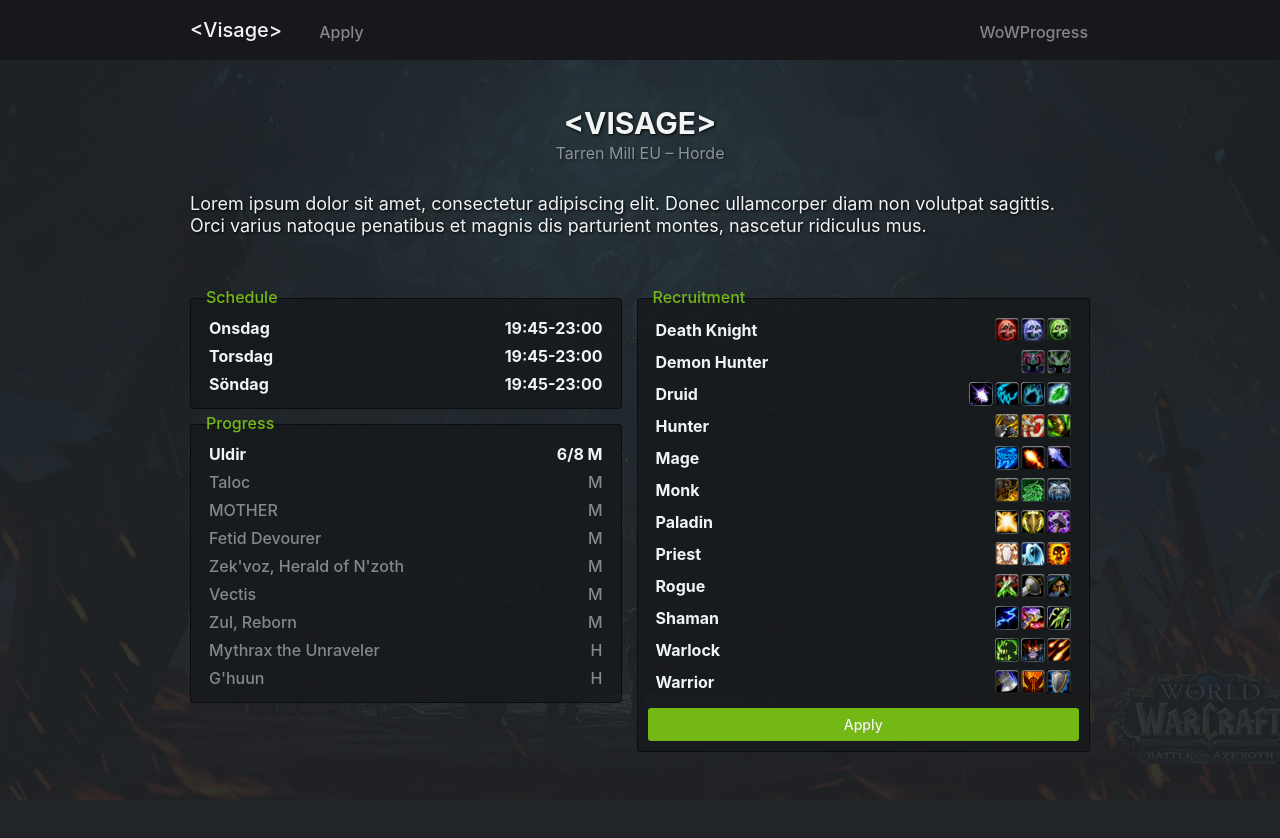
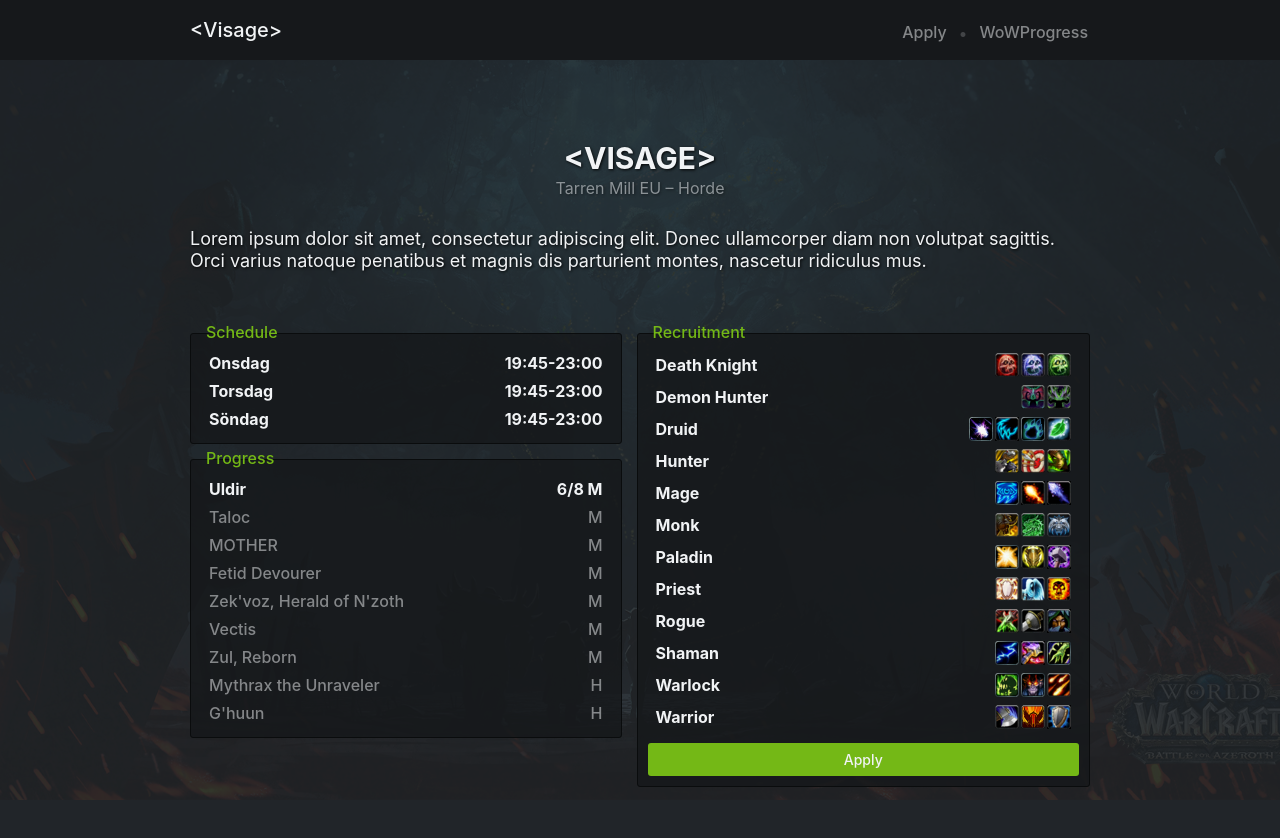
Before and after one commit to carlssonemil/visage, a Vue app: page / in a window 1280 px wide. Shown: the top 838 px of the page. Before the commit the page ends 817 px from the top, so only its background shows below. Built offline with nearby package versions, Linux system fonts and the light colour scheme; what vuefire would draw is missing.

Commit message:
:lipstick: Restructure background image

```diff
--- a/src/App.vue
+++ b/src/App.vue
@@ -4,14 +4,19 @@
       <div id="nav">
         <div>
           <router-link to="/" class="logo">&lt;Visage&gt;</router-link>
-          <router-link to="/apply">Apply</router-link>
         </div>
         <div>
+          <router-link to="/apply">Apply</router-link>
+          <span class="divider">&bullet;</span>
           <a href="https://www.wowprogress.com/guild/eu/tarren-mill/Visage">WoWProgress</a>
         </div>
       </div>
     </header>
-    <router-view/>
+    <main>
+      <div class="container">
+        <router-view/>
+      </div>
+    </main>
   </div>
 </template>
 
@@ -33,6 +38,7 @@
   background-repeat: no-repeat;
   background-position: center;
   height: 100vh;
+  overflow: hidden;
   z-index: 1;
 
   &::after {
@@ -55,12 +61,22 @@
   -webkit-font-smoothing: antialiased;
   -moz-osx-font-smoothing: grayscale;
   line-height: 1.25;
-  margin: 0 auto ;
-  max-width: $max-width;
-  padding: #{ $header-height + 25px } 0 50px;
+  padding: #{ $header-height } 0 50px;
   text-align: center;
-  width: 95%;
+  width: 100%;
   z-index: 10;
+}
+
+main {
+  height: calc(100vh - #{ $header-height });
+  overflow-y: auto;
+  width: 100%;
+
+  .container {
+    margin: 0 auto;
+    max-width: $max-width;
+    width: 95%;
+  }
 }
 
 header {
@@ -123,6 +139,13 @@
         opacity: 1;
       }
     }
+
+    span.divider {
+      margin: 0 10px;
+      opacity: 0.2;
+      position: relative;
+      top: 3px;
+    }
   }
 }
 
--- a/src/views/Apply.vue
+++ b/src/views/Apply.vue
@@ -153,6 +153,7 @@
   font-size: 18px;
   margin: 0 auto;
   max-width: 600px;
+  padding: 75px 0;
   text-align: left;
 
   h2 {
--- a/src/views/Home.vue
+++ b/src/views/Home.vue
@@ -1,5 +1,5 @@
 <template>
-  <div class="home">
+  <div id="home">
     <div id="welcome">
       <h1>&lt;Visage&gt;</h1>
       <span class="server">Tarren Mill EU – Horde</span>
@@ -36,6 +36,7 @@
 
 #home {
   display: block;
+  padding: 60px 0;
 }
 
 #welcome {
```
